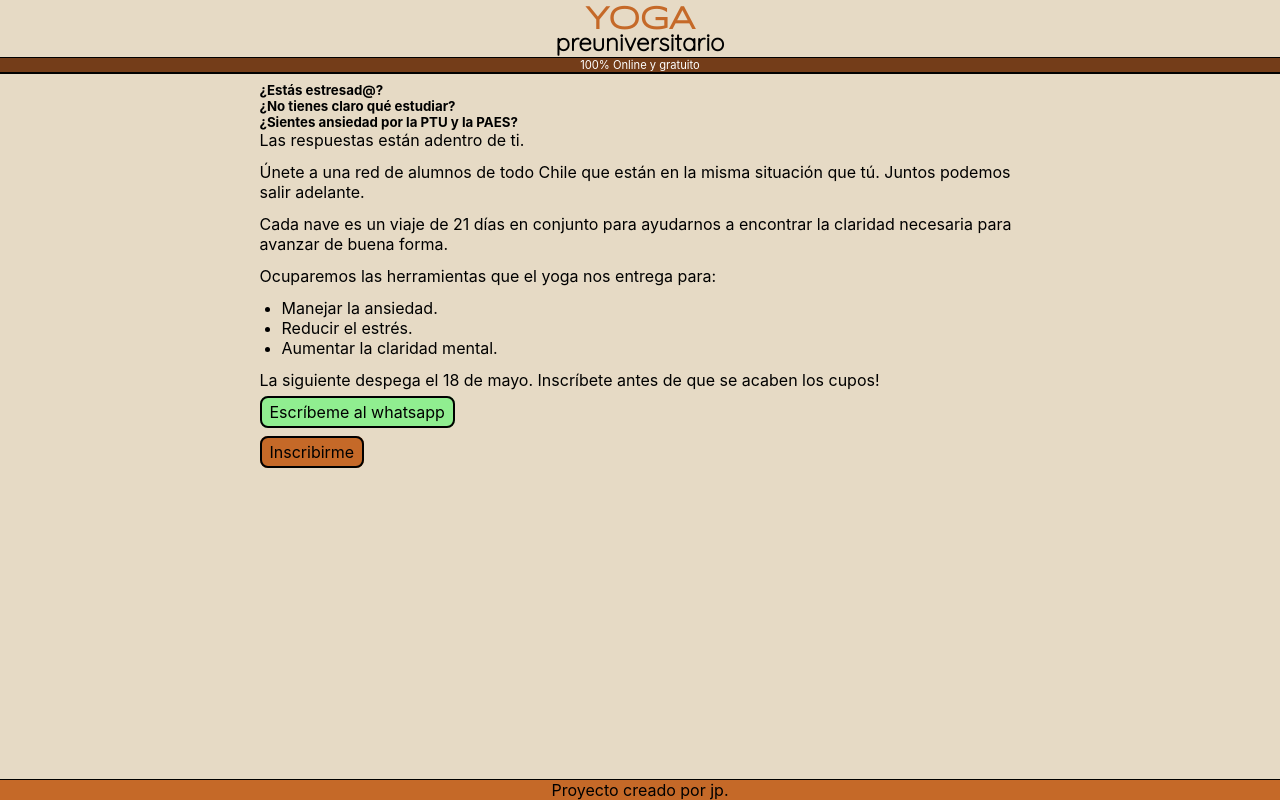
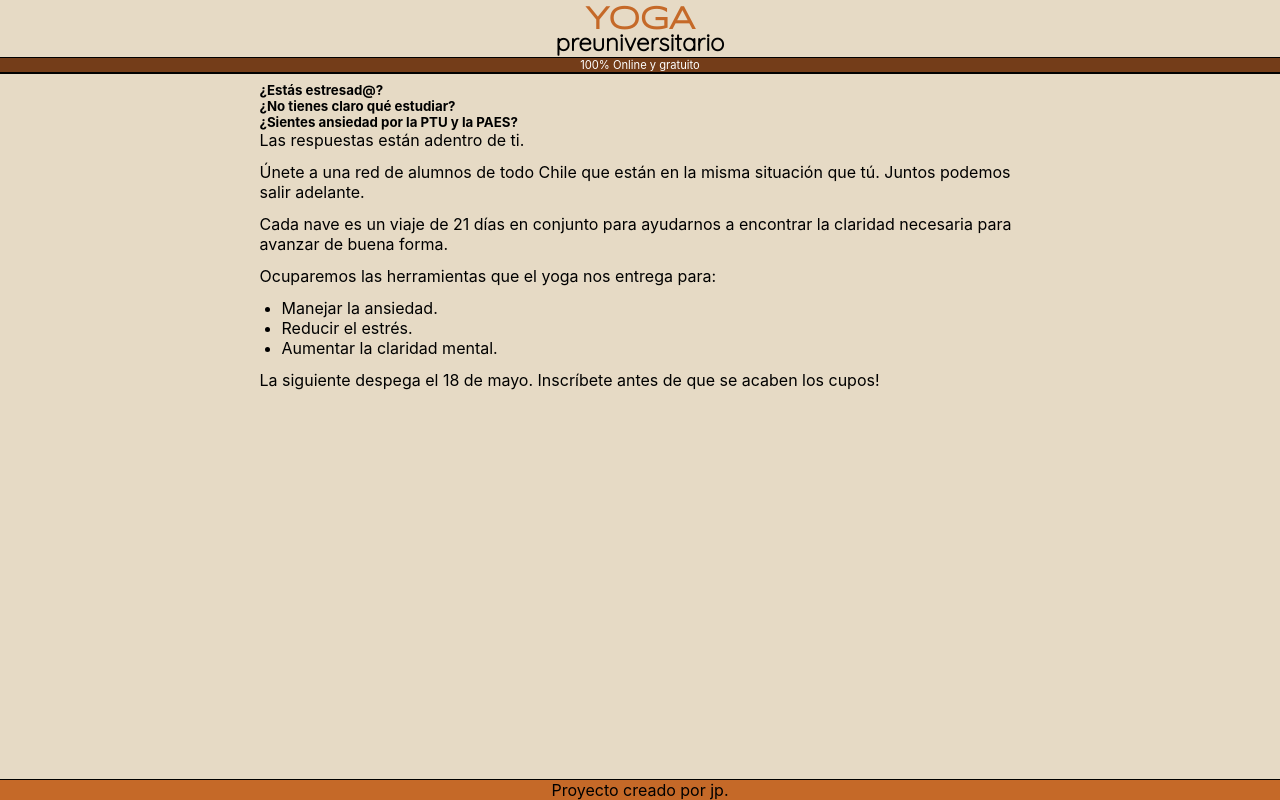
Before and after one commit to jpfraneto/preuniversitario-yoga, a Next.js app: page / in a window 1280 px wide. Built offline with nearby package versions, Linux system fonts and the light colour scheme.

Commit message:
closed inscripciones

```diff
--- a/pages/index.js
+++ b/pages/index.js
@@ -42,21 +42,6 @@ export default function Home() {
             La siguiente despega el 18 de mayo. Inscríbete antes de que se
             acaben los cupos!
           </p>
-          <a
-            className={styles.inscripcionBtn}
-            target='_blank'
-            style={{ backgroundColor: 'lightgreen' }}
-            href='https://wa.link/7sno14'
-            rel='noreferrer'
-          >
-            Escríbeme al whatsapp
-          </a>
-          <br />
-          <div style={{ marginTop: '20px' }}>
-            <Link href='/inscripciones'>
-              <a className={styles.inscripcionBtn}>Inscribirme</a>
-            </Link>
-          </div>
         </div>
       </div>
 
--- a/pages/inscripciones.js
+++ b/pages/inscripciones.js
@@ -34,6 +34,11 @@ const Inscripcion = () => {
     setRegion(e.target.value);
     setComunas(ciudades[e.target.value]);
   };
+  return (
+    <div className={styles.container}>
+      <p>Las inscripciones para este ciclo ya se cerraron.</p>
+    </div>
+  );
   return (
     <div className={styles.container}>
       <h1>Inscríbete!</h1>
```
